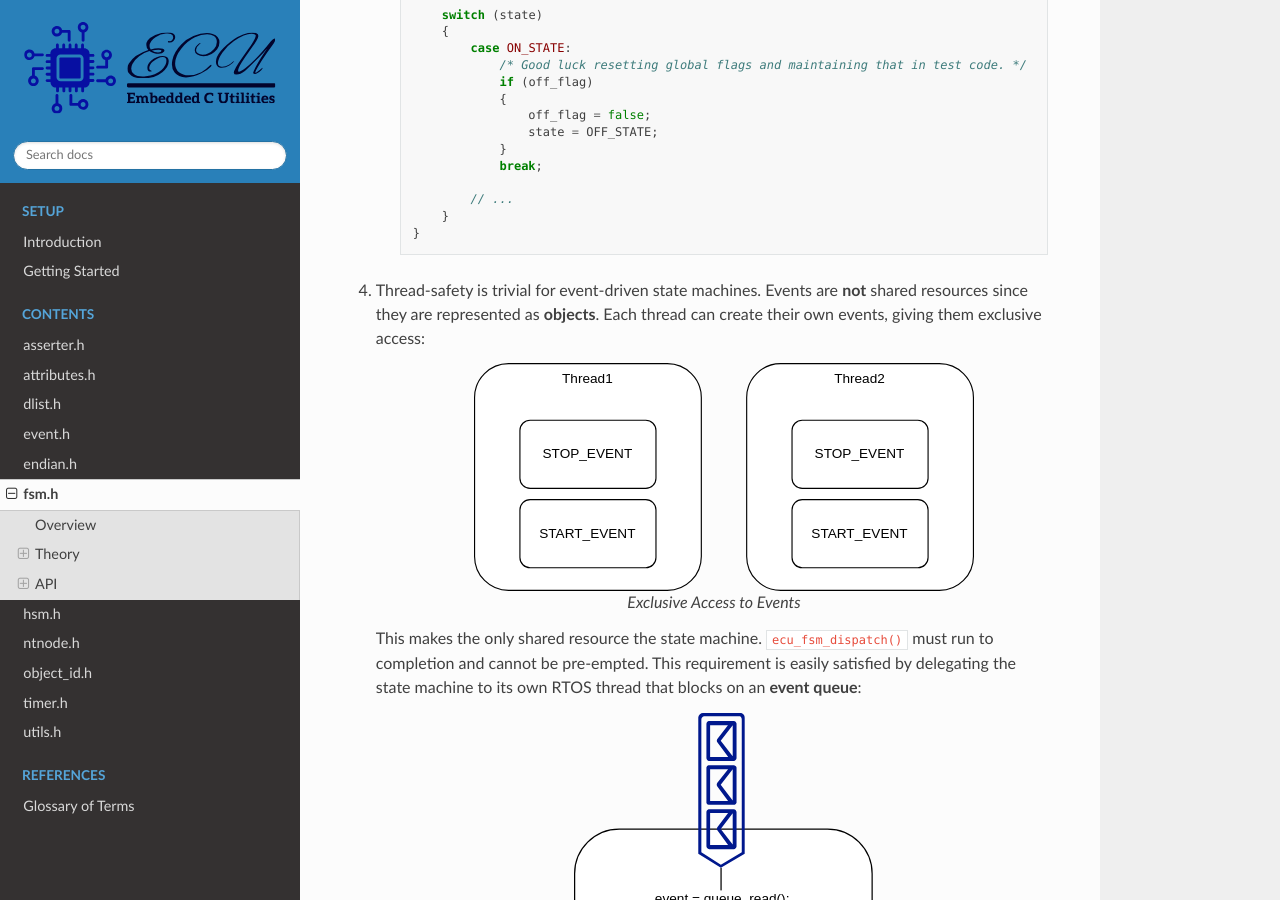
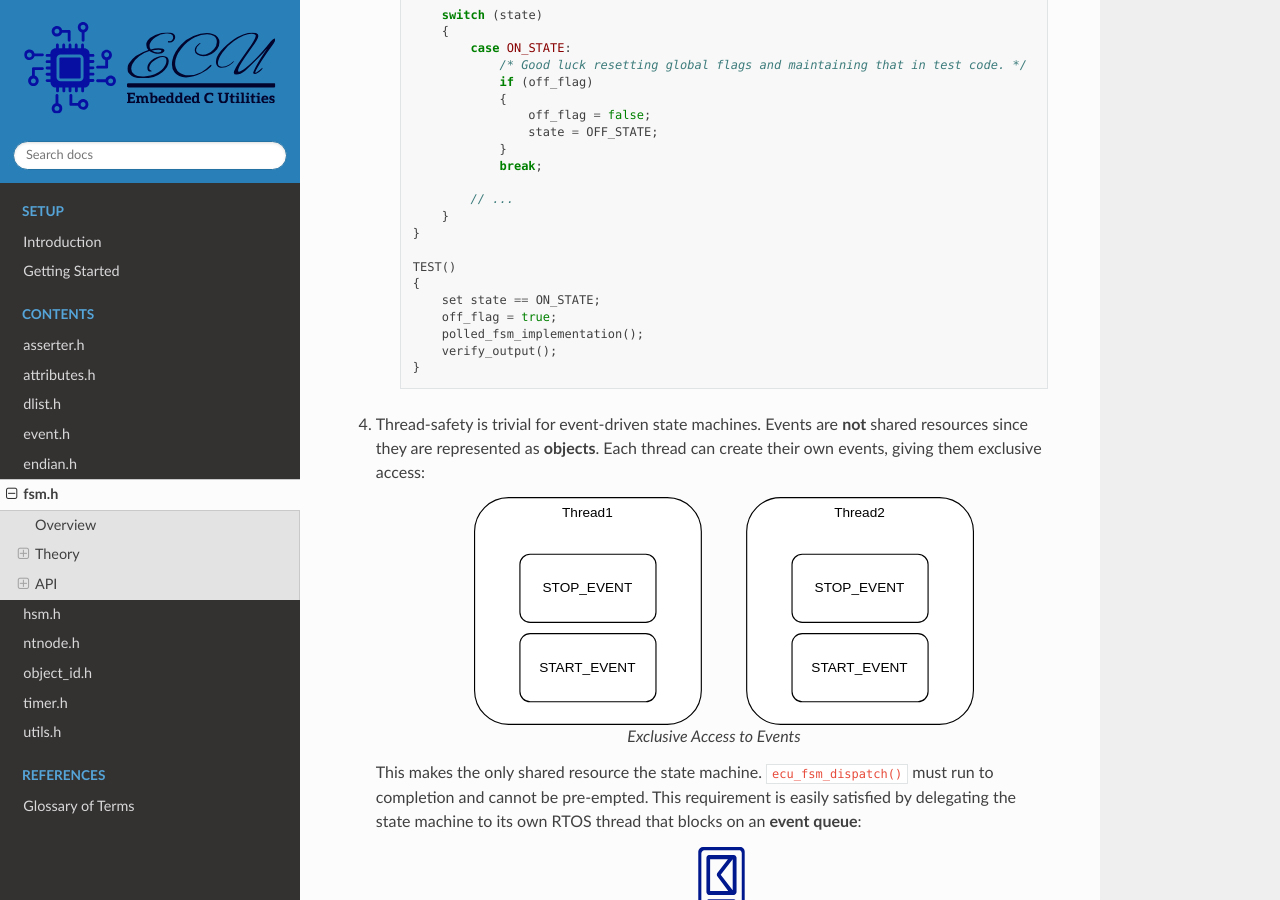
Before and after one commit to ress059/ecu, a Sphinx documentation site: the page built from doc/fsm_h/index.rst, in a window 1280 px wide and 900 px high, scrolled down 10790 px. Built offline with Sphinx 7.4.7 and the Read the Docs theme 3.1.0, drawn with Linux system fonts in a browser that asks for light colours; pages that are not in the unit, such as notebooks, are missing from menus; cross-references to code outside the pages are shown as plain code.

Commit message:
fsm updates:
- Progress save of documentation.

```diff
--- a/doc/fsm_h/index.rst
+++ b/doc/fsm_h/index.rst
@@ -472,6 +472,14 @@ expand upon this and further explain why the event-driven approach is superior**
             }
         }
 
+        TEST()
+        {
+            set state == ON_STATE;
+            off_flag = true;
+            polled_fsm_implementation();
+            verify_output();
+        }
+
 #. Thread-safety is trivial for event-driven state machines. Events are **not** shared resources
    since they are represented as **objects**. Each thread can create their own events, giving them
    exclusive access:
```
